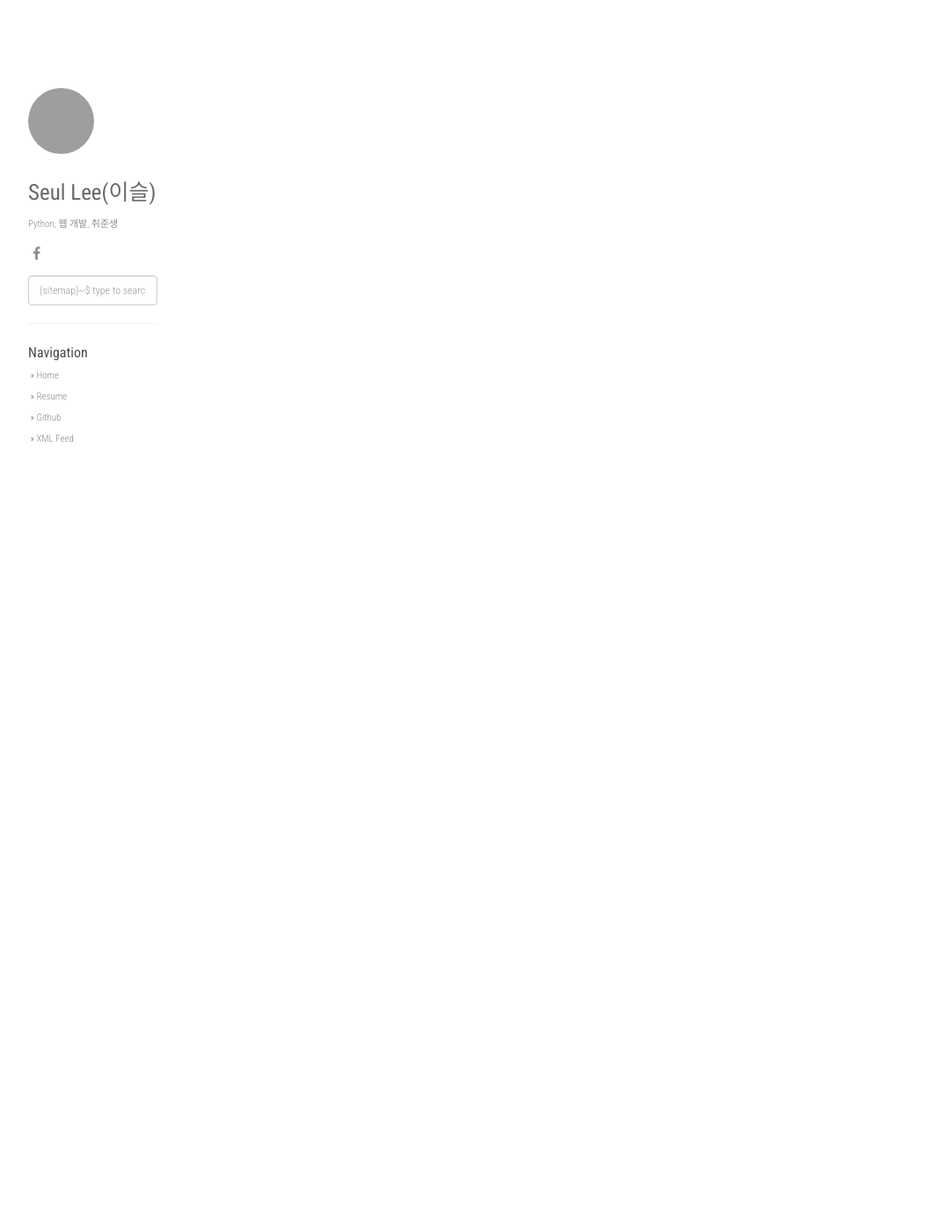
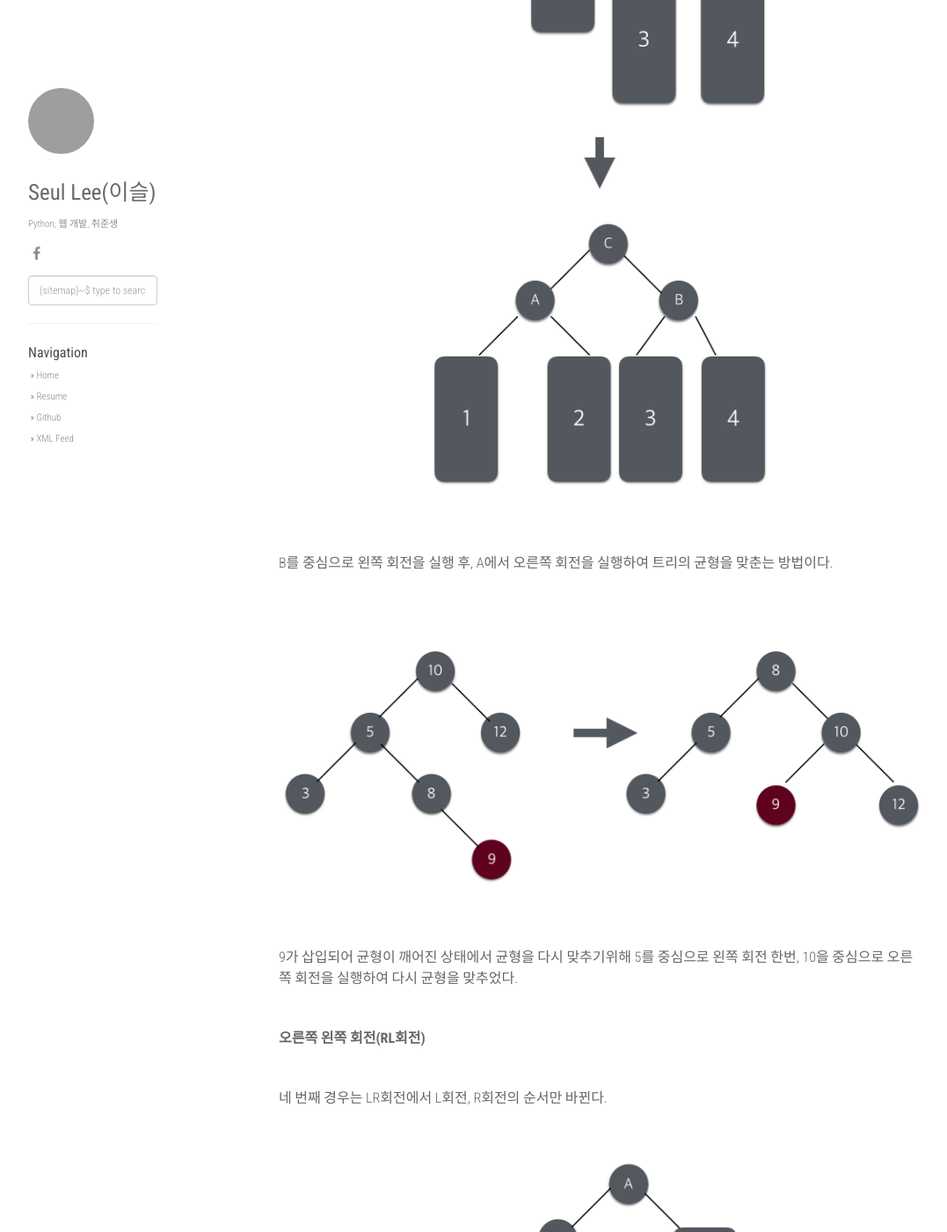
Before and after one commit to lee-seul/lee-seul.github.com, a Jekyll site: the page built from _posts/2017-05-10-data-structure-08-AVL.markdown, in a window 1280 px wide and 1400 px high, scrolled down 4557 px. Shown: the whole window at 88% size, without its empty margins (53-1130 px from the left). Built offline with Jekyll 4.4.1, drawn with Linux system fonts in a browser that asks for light colours; nearby versions of some CDN libraries; comment, search, counter and statistics services are not loaded; some of the changed text lies outside the part shown; grey boxes are pictures that could not be loaded.

Commit message:
AVL 트리 포스팅

```diff
--- a/_posts/2017-05-10-data-structure-08-AVL.markdown
+++ b/_posts/2017-05-10-data-structure-08-AVL.markdown
@@ -29,7 +29,7 @@
 
 <br/>
 
-즉, AVL 트리는,
+즉, AVL 트리는
 
 - 이진 검색 트리
 - 어떤 노드의 오른쪽 자식 트리와 왼쪽 자식 트리의 높이 차이가 1 이하인 트리
@@ -80,9 +80,93 @@
 ##### 단순 회전
 
 <br/>
+<br/>
 
+**왼쪽 왼쪽 회전(LL회전)**
 
+<br/>
+
+첫 번째 경우 필요한 회전이다.
+
+<br/>
+
+![branch Image](https://raw.githubusercontent.com/lee-seul/lee-seul.github.com/master/static/img/_posts/AVL_02.png)
 
 
 <br/>
+
+![branch Image](https://raw.githubusercontent.com/lee-seul/lee-seul.github.com/master/static/img/_posts/AVL_03.png)
+
 <br/>
+
+11이 삽입되어 균형이 깨어졌으므로 16을 중심으로 LL회전하여 균형을 맞춘다. 16이 한칸, 13이 한칸, 11이 한칸 이동하면 위의 그림과 같은 결과가 나온다.
+
+<br/>
+
+**오른쪽 오른쪽 회전(RR회전)**
+
+<br/>
+
+두 번째 경우 필요한 회전이다. LL회전과 반대
+
+<br/>
+
+![branch Image](https://raw.githubusercontent.com/lee-seul/lee-seul.github.com/master/static/img/_posts/AVL_04.png)
+
+
+<br/>
+
+![branch Image](https://raw.githubusercontent.com/lee-seul/lee-seul.github.com/master/static/img/_posts/AVL_05.png)
+
+<br/>
+
+##### 이중 회전
+
+<br/>
+<br/>
+
+**왼쪽 오른쪽 회전(LR회전)**
+
+<br/>
+
+세 번째 필요한 회전으로 단순 회전 한번만으로 해결이 어렵기때문에 두번의 회전을 통해 해결한다. LR회전은 이름처럼 L회전과 R회전을 순서대로 수행한다.
+
+<br/>
+
+![branch Image](https://raw.githubusercontent.com/lee-seul/lee-seul.github.com/master/static/img/_posts/AVL_06.png)
+![branch Image](https://raw.githubusercontent.com/lee-seul/lee-seul.github.com/master/static/img/_posts/AVL_07.png)
+![branch Image](https://raw.githubusercontent.com/lee-seul/lee-seul.github.com/master/static/img/_posts/AVL_08.png)
+
+<br/>
+
+B를 중심으로 왼쪽 회전을 실행 후, A에서 오른쪽 회전을 실행하여 트리의 균형을 맞춘는 방법이다.
+
+<br/>
+
+![branch Image](https://raw.githubusercontent.com/lee-seul/lee-seul.github.com/master/static/img/_posts/AVL_09.png)
+
+<br/>
+
+9가 삽입되어 균형이 깨어진 상태에서 균형을 다시 맞추기위해 5를 중심으로 왼쪽 회전 한번, 10을 중심으로 오른쪽 회전을 실행하여 다시 균형을 맞추었다.
+
+<br/>
+
+
+**오른쪽 왼쪽 회전(RL회전)**
+
+<br/>
+
+네 번째 경우는 LR회전에서 L회전, R회전의 순서만 바뀐다.
+
+<br/>
+
+![branch Image](https://raw.githubusercontent.com/lee-seul/lee-seul.github.com/master/static/img/_posts/AVL_10.png)
+![branch Image](https://raw.githubusercontent.com/lee-seul/lee-seul.github.com/master/static/img/_posts/AVL_11.png)
+![branch Image](https://raw.githubusercontent.com/lee-seul/lee-seul.github.com/master/static/img/_posts/AVL_12.png)
+
+<br/>
+
+![branch Image](https://raw.githubusercontent.com/lee-seul/lee-seul.github.com/master/static/img/_posts/AVL_13.png)
+
+<br/>
+<br/>
```
Also changed, not shown: static/img/_posts/AVL_02.png (added), static/img/_posts/AVL_03.png (added), static/img/_posts/AVL_04.png (added), static/img/_posts/AVL_05.png (added), static/img/_posts/AVL_06.png (added), static/img/_posts/AVL_07.png (added), static/img/_posts/AVL_08.png (added), static/img/_posts/AVL_09.png (added), static/img/_posts/AVL_10.png (added), static/img/_posts/AVL_11.png (added), static/img/_posts/AVL_12.png (added), static/img/_posts/AVL_13.png (added).
